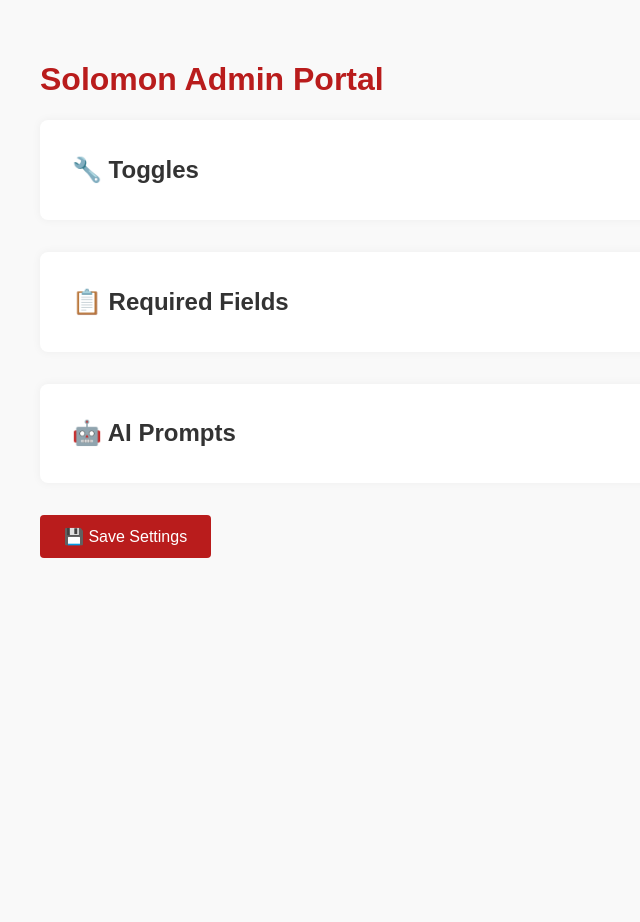
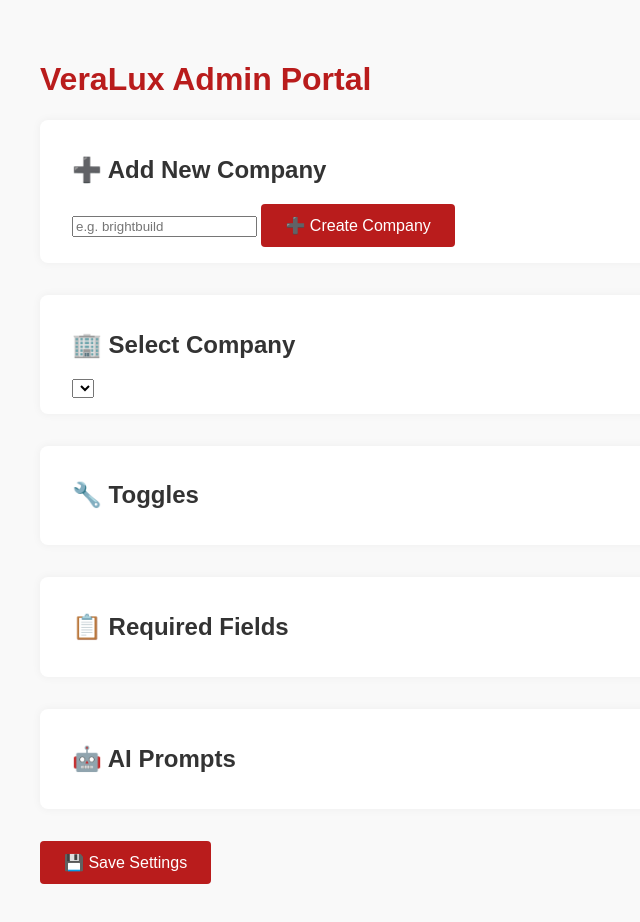
Before and after one commit to VeraLux-AI/veralux-suite, a website: page admin/index.html in a window 1280 px wide. Shown: the whole page, without its empty margins (0-640 px from the left). Before the commit the page ends 800 px from the top, so only its background shows below. Drawn offline with Linux system fonts and the light colour scheme; no server answers.

Commit message:
Update index.html

```diff
--- a/admin/index.html
+++ b/admin/index.html
@@ -3,24 +3,40 @@
 <head>
   <meta charset="UTF-8" />
   <meta name="viewport" content="width=device-width, initial-scale=1.0"/>
-  <title>Solomon Admin Portal</title>
+  <title>VeraLux Admin Portal</title>
   <link rel="stylesheet" href="admin.css" />
 </head>
 <body>
-  <h1>Solomon Admin Portal</h1>
+  <h1>VeraLux Admin Portal</h1>
+
+  <div class="section-card">
+    <h2>➕ Add New Company</h2>
+    <input id="new-company-name" placeholder="e.g. brightbuild" />
+    <button onclick="createCompany()">➕ Create Company</button>
+  </div>
+
+  <div class="section-card">
+    <h2>🏢 Select Company</h2>
+    <select id="company-select"></select>
+  </div>
+
   <div class="section-card">
     <h2>🔧 Toggles</h2>
     <div id="toggle-group"></div>
   </div>
+
   <div class="section-card">
     <h2>📋 Required Fields</h2>
     <div id="list-group"></div>
   </div>
+
   <div class="section-card">
     <h2>🤖 AI Prompts</h2>
     <div id="textarea-group"></div>
   </div>
+
   <button onclick="saveSettings()">💾 Save Settings</button>
+
   <script src="settings.js"></script>
 </body>
 </html>
```
